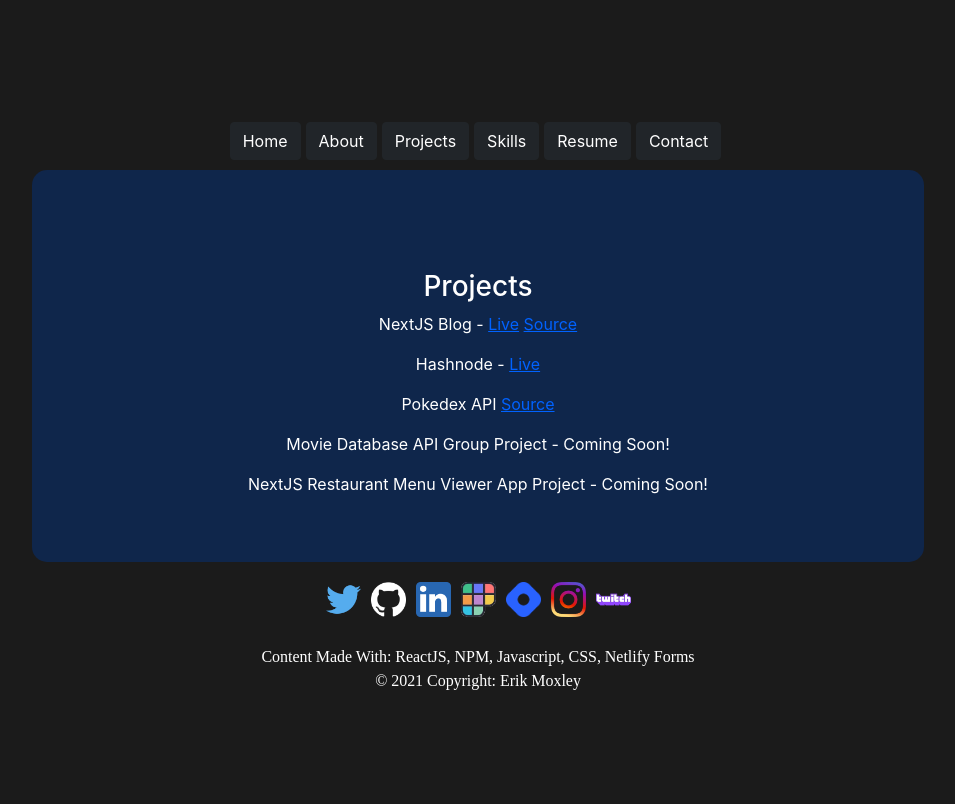
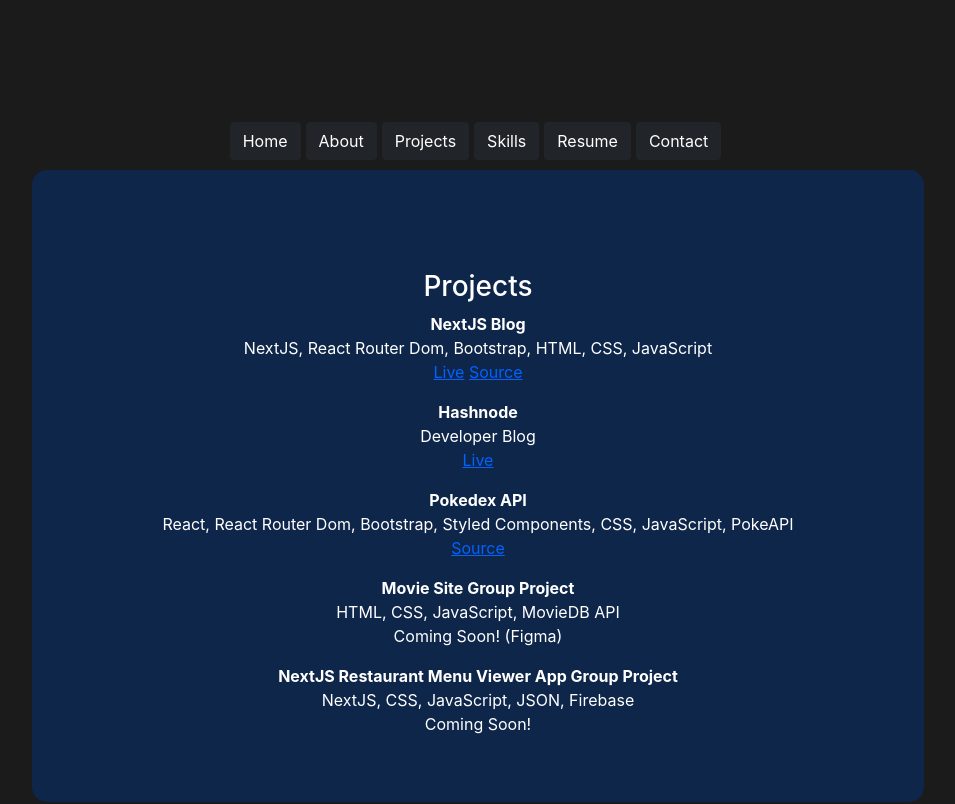
Before and after one commit to ErikMoxley/erik-moxley, a React (Create React App) app: page /projects in a window 1280 px wide. Shown: the top 804 px of the page, without its empty margins (162-1117 px from the left). Built offline with nearby package versions, Linux system fonts and the light colour scheme.

Commit message:
changes onto projects page with more details

```diff
--- a/src/components/pages/Projects.js
+++ b/src/components/pages/Projects.js
@@ -4,19 +4,39 @@
         <header className="title">
         <h3>Projects</h3>
           <p>
-            NextJS Blog - <a href="https://moxleydevblog.netlify.app/" target="_blank" rel="noopener noreferrer">Live</a><span>&nbsp;</span><a href="https://github.com/ErikMoxley/moxleydevblog" target="_blank" rel="noopener noreferrer">Source</a>
+            <b>NextJS Blog</b>
+            <br/>
+            NextJS, React Router Dom, Bootstrap, HTML, CSS, JavaScript
+            <br/>
+            <a href="https://moxleydevblog.netlify.app/" target="_blank" rel="noopener noreferrer">Live</a><span>&nbsp;</span><a href="https://github.com/ErikMoxley/moxleydevblog" target="_blank" rel="noopener noreferrer">Source</a>
           </p>
           <p>
-            Hashnode - <a href="https://hashnode.com/@MoxleyDev" target="_blank" rel="noopener noreferrer">Live</a>
+            <b>Hashnode</b>
+            <br/>
+            Developer Blog
+            <br/>
+            <a href="https://hashnode.com/@MoxleyDev" target="_blank" rel="noopener noreferrer">Live</a>
           </p>
           <p>
-            Pokedex API <a href="https://github.com/ErikMoxley/pokedexapi" target="_blank" rel="noopener noreferrer">Source</a>
+            <b>Pokedex API</b>
+            <br/>
+            React, React Router Dom, Bootstrap, Styled Components, CSS, JavaScript, PokeAPI
+            <br/>
+            <a href="https://github.com/ErikMoxley/pokedexapi" target="_blank" rel="noopener noreferrer">Source</a>
           </p>
           <p>
-            Movie Database API Group Project - Coming Soon!
+            <b>Movie Site Group Project</b>
+            <br/>
+            HTML, CSS, JavaScript, MovieDB API
+            <br/>
+            Coming Soon! (Figma)
           </p>
           <p>
-            NextJS Restaurant Menu Viewer App Project - Coming Soon!
+            <b>NextJS Restaurant Menu Viewer App Group Project</b>
+            <br/>
+            NextJS, CSS, JavaScript, JSON, Firebase
+            <br/>
+            Coming Soon!
           </p>
         </header>
       </div>
```
